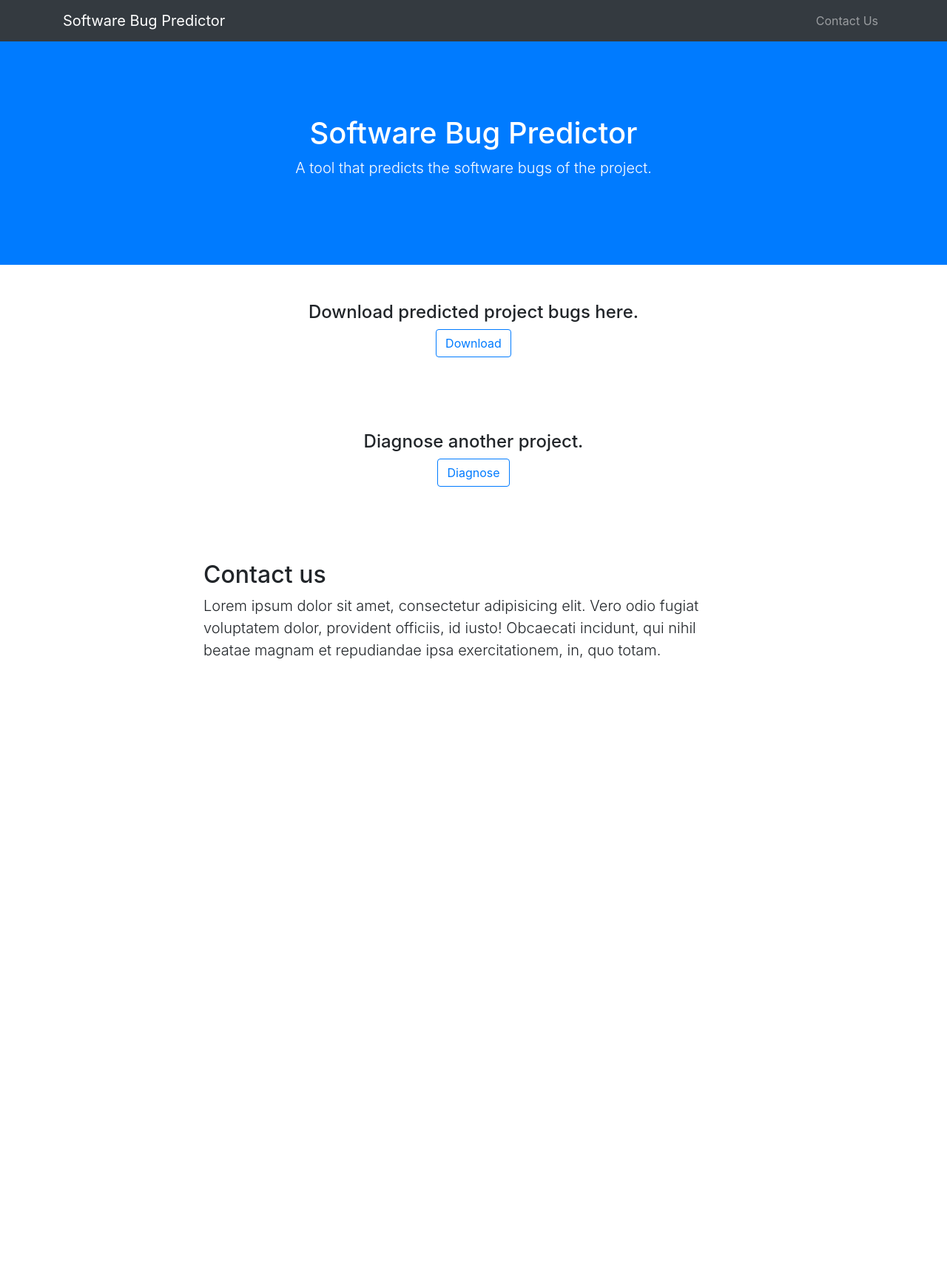
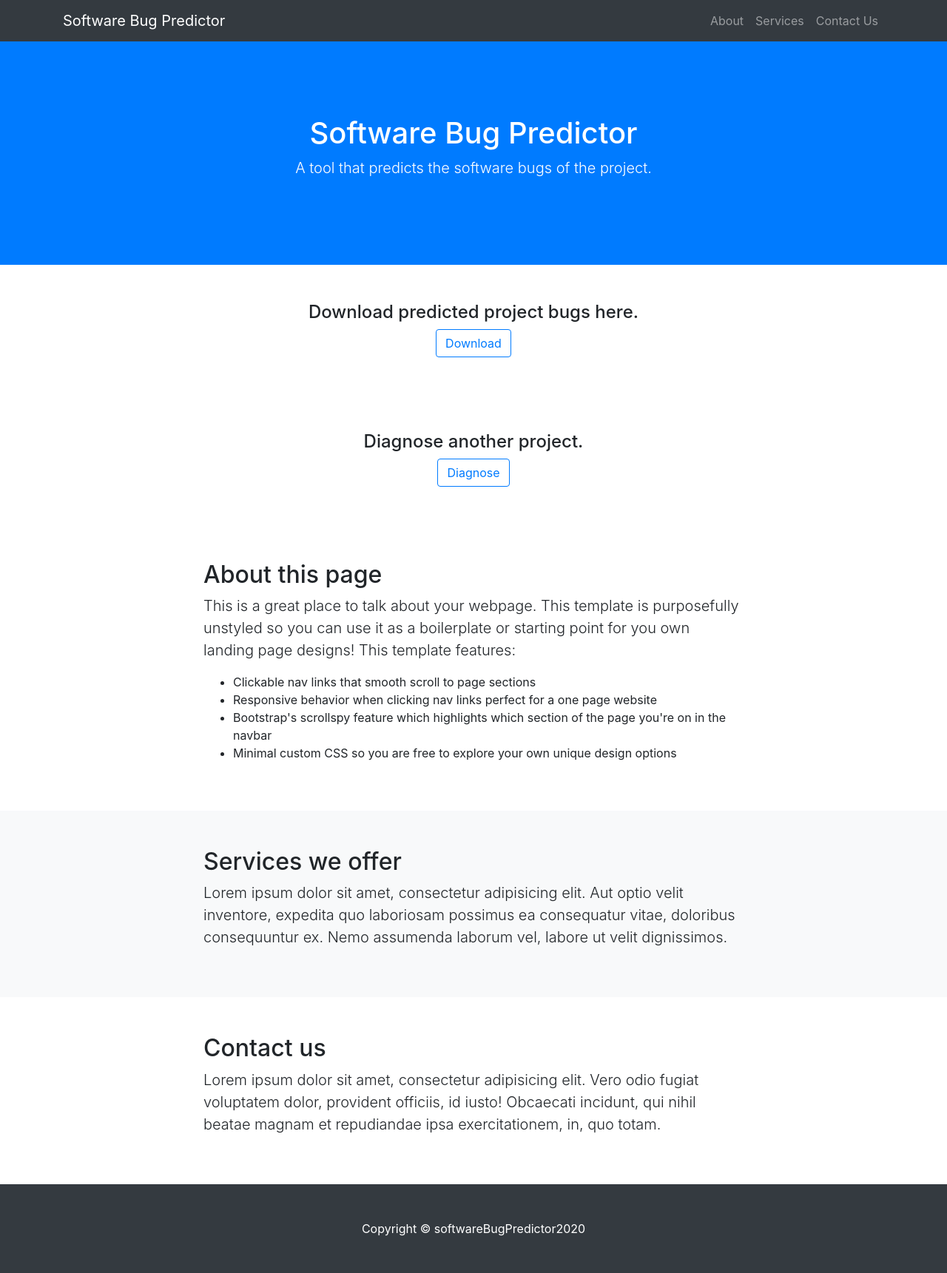
Before and after one commit to NaiduVeeraVishnuVardhan/SoftwareBugPredictor, a Node server app: page /result in a window 1280 px wide. Shown: the whole page at 74% size. Before the commit the page ends 891 px from the top, so only its background shows below. Run offline with Node 20, Linux system fonts and the light colour scheme; some libraries are stand-ins or nearby versions.

Commit message:
Added and updated Views

```diff
--- /dev/null
+++ b/views/partials/content.ejs
@@ -0,0 +1,40 @@
+
+
+<section id="about">
+    <div class="container">
+      <div class="row">
+        <div class="col-lg-8 mx-auto">
+          <h2>About this page</h2>
+          <p class="lead">This is a great place to talk about your webpage. This template is purposefully unstyled so you can use it as a boilerplate or starting point for you own landing page designs! This template features:</p>
+          <ul>
+            <li>Clickable nav links that smooth scroll to page sections</li>
+            <li>Responsive behavior when clicking nav links perfect for a one page website</li>
+            <li>Bootstrap's scrollspy feature which highlights which section of the page you're on in the navbar</li>
+            <li>Minimal custom CSS so you are free to explore your own unique design options</li>
+          </ul>
+        </div>
+      </div>
+    </div>
+</section>
+
+<section id="services" class="bg-light">
+    <div class="container">
+      <div class="row">
+        <div class="col-lg-8 mx-auto">
+          <h2>Services we offer</h2>
+          <p class="lead">Lorem ipsum dolor sit amet, consectetur adipisicing elit. Aut optio velit inventore, expedita quo laboriosam possimus ea consequatur vitae, doloribus consequuntur ex. Nemo assumenda laborum vel, labore ut velit dignissimos.</p>
+        </div>
+      </div>
+    </div>
+</section>
+
+<section id="contact">
+    <div class="container">
+      <div class="row">
+        <div class="col-lg-8 mx-auto">
+          <h2>Contact us</h2>
+          <p class="lead">Lorem ipsum dolor sit amet, consectetur adipisicing elit. Vero odio fugiat voluptatem dolor, provident officiis, id iusto! Obcaecati incidunt, qui nihil beatae magnam et repudiandae ipsa exercitationem, in, quo totam.</p>
+        </div>
+      </div>
+    </div>
+</section>
--- /dev/null
+++ b/views/partials/describe.ejs
@@ -0,0 +1,6 @@
+<header class="bg-primary text-white">
+    <div class="container text-center">
+      <h1>Software Bug Predictor</h1>
+      <p class="lead">A tool that predicts the software bugs of the project.</p>
+    </div>
+  </header>
--- a/views/partials/footer.ejs
+++ b/views/partials/footer.ejs
@@ -1,3 +1,6 @@
-<!-- <footer>
-    Copyright &copy; Blog Ninja 2020
-</footer> -->
+<footer class="py-5 bg-dark">
+    <div class="container">
+      <p class="m-0 text-center text-white">Copyright &copy; softwareBugPredictor2020</p>
+    </div>
+    <!-- /.container -->
+</footer>
--- a/views/partials/head.ejs
+++ /dev/null
@@ -1,6 +0,0 @@
-<!-- <head>
-    <meta charset="UTF-8">
-    <meta name="viewport" content="width=device-width, initial-scale=1.0">
-    <title>Blog Ninja | <%= title %></title>
-    <link rel="stylesheet" href="/styles.css">
-  </head> -->
--- a/views/partials/nav.ejs
+++ b/views/partials/nav.ejs
@@ -1,11 +1,21 @@
-<!-- <nav>
-    <div class="site-title">
-      <a href="/"><h1>Blog Ninja</h1></a>
-      <p>A Net Ninja Site</p>
+<nav class="navbar navbar-expand-lg navbar-dark bg-dark fixed-top" id="mainNav">
+  <div class="container">
+    <a class="navbar-brand js-scroll-trigger" href="#page-top"> Software Bug Predictor </a>
+    <button class="navbar-toggler" type="button" data-toggle="collapse" data-target="#navbarResponsive" aria-controls="navbarResponsive" aria-expanded="false" aria-label="Toggle navigation">
+      <span class="navbar-toggler-icon"></span>
+    </button>
+    <div class="collapse navbar-collapse" id="navbarResponsive">
+      <ul class="navbar-nav ml-auto">
+        <li class="nav-item">
+          <a class="nav-link js-scroll-trigger" href="#about">About</a>
+        </li>
+        <li class="nav-item">
+          <a class="nav-link js-scroll-trigger" href="#services">Services</a>
+        </li>
+        <li class="nav-item">
+          <a class="nav-link js-scroll-trigger" href="#contact">Contact Us</a>
+        </li>
+      </ul>
     </div>
-    <ul>
-      <li><a href="/">Blogs</a></li>
-      <li><a href="/about">About</a></li>
-      <li><a href="/blogs/create">New Blog</a></li>
-    </ul>
-</nav> -->
+  </div>
+</nav>
--- a/views/result.ejs
+++ b/views/result.ejs
@@ -12,7 +12,6 @@
 
   <!-- Bootstrap core CSS -->
   <link href="vendor/bootstrap/css/bootstrap.min.css" rel="stylesheet">
-
   <!-- Custom styles for this template -->
   <link href="css/scrolling-nav.css" rel="stylesheet">
 
@@ -20,58 +19,33 @@
 
 <body id="page-top">
 
-  <!-- Navigation -->
-  <nav class="navbar navbar-expand-lg navbar-dark bg-dark fixed-top" id="mainNav">
-    <div class="container">
-      <a class="navbar-brand js-scroll-trigger" > Software Bug Predictor </a>
-      <button class="navbar-toggler" type="button" data-toggle="collapse" data-target="#navbarResponsive" aria-controls="navbarResponsive" aria-expanded="false" aria-label="Toggle navigation">
-        <span class="navbar-toggler-icon"></span>
-      </button>
 
-      <div class="collapse navbar-collapse" id="navbarResponsive">
-        <ul class="navbar-nav ml-auto">
+  <%- include("./partials/nav.ejs") %>
+  <%- include("./partials/describe.ejs") %>
 
-          <li class="nav-item">
-            <a class="nav-link js-scroll-trigger" href="#contact">Contact Us</a>
-          </li>
-        </ul>
-      </div>
-    </div>
-  </nav>
 
-  <header class="bg-primary text-white">
-    <div class="container text-center">
-      <h1>Software Bug Predictor</h1>
-      <p class="lead">A tool that predicts the software bugs of the project.</p>
-    </div>
-  </header>
   <section>
-    <h4 class="text-center">Download predicted project bugs here.</h4>
+  <h4 class="text-center">Download predicted project bugs here.</h4>
     <div class="col-md-12 text-center">
         <button id="download" class="btn btn-outline-primary"  type="button">Download</button>
     </div>
+    <!-- <div class="col-md-12 text-center">
+      <a href="New Wireframe 1.png" download="New Wireframe 1.png" target="_blank" class="resumeButton">click here</a>
+    </div> -->
+  </section>
 
-  </section>
   <section>
     <div class="container">
         <h4 class="text-center">Diagnose another project.</h4>
         <div class="col-md-12 text-center">
         <button id="myButton" class="btn btn-outline-primary"  type="button">Diagnose</button>
         </div>
+      </div>
+    </section>
 
-      </div>
+<%- include("./partials/content.ejs") %>
+<%- include("./partials/footer.ejs") %>
 
-  </section>
-  <section id="contact">
-    <div class="container">
-      <div class="row">
-        <div class="col-lg-8 mx-auto">
-          <h2>Contact us</h2>
-          <p class="lead">Lorem ipsum dolor sit amet, consectetur adipisicing elit. Vero odio fugiat voluptatem dolor, provident officiis, id iusto! Obcaecati incidunt, qui nihil beatae magnam et repudiandae ipsa exercitationem, in, quo totam.</p>
-        </div>
-      </div>
-    </div>
-</section>
 
 <script>
     const button = document.getElementById('myButton')
@@ -80,12 +54,6 @@
         event.preventDefault()
         window.location.href = "/";
     }
-
-
-    const button1 = document.getElementById('download')
-    // button1.addEventListener('click', downloadWorkbook, false );
-
-
 </script>
 
 </body>
```
Also changed, not shown: views/about.ejs (deleted, +0 -16 lines), views/create.ejs (deleted, +0 -21 lines), views/details.ejs (deleted, +0 -31 lines), views/home.ejs (+6 -91 lines), views/index.ejs (deleted, +0 -25 lines), Bugsgenerated.csv (deleted).
